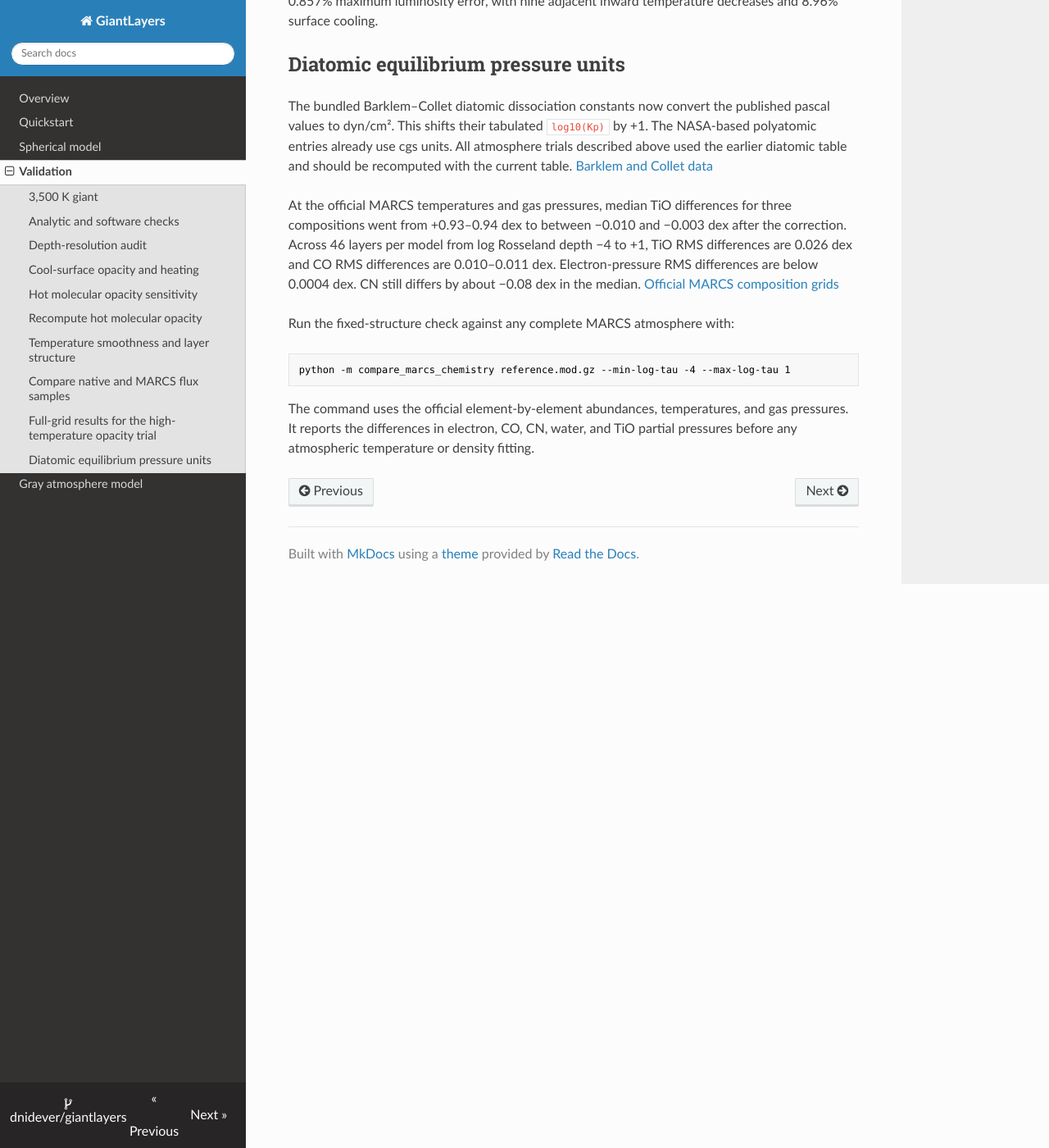
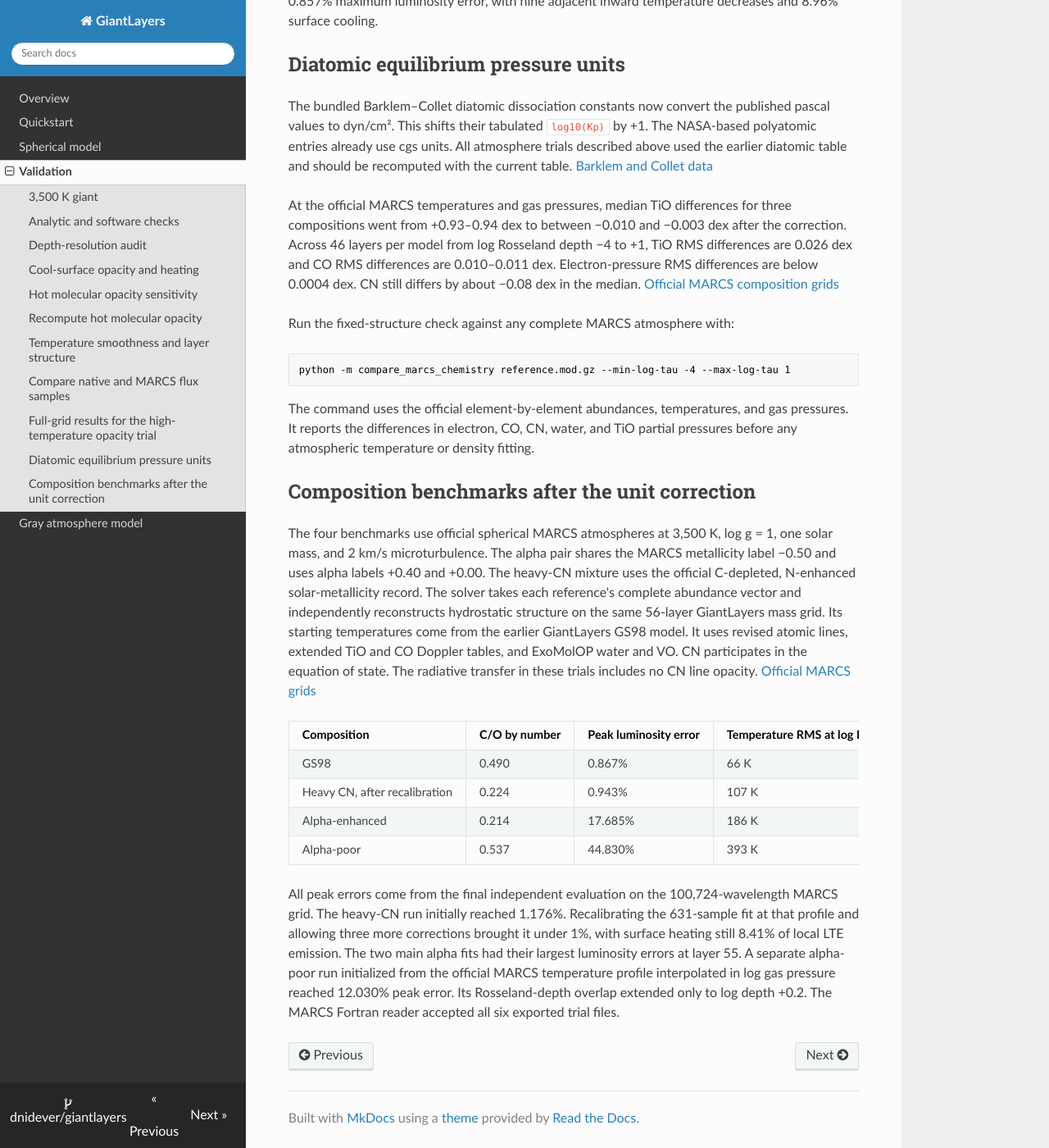
Before and after one commit to dnidever/giantlayers, an MkDocs documentation site: the page built from docs/validation.md, in a window 1280 px wide and 1400 px high, scrolled down 8366 px. Shown: the whole window at 82% size. Built offline with MkDocs 1.6.1, drawn with Linux system fonts in a browser that asks for light colours; nearby versions of some CDN libraries.

Commit message:
Record corrected composition benchmarks against official MARCS models

````diff
--- a/docs/validation.md
+++ b/docs/validation.md
@@ -169,3 +169,16 @@ python -m compare_marcs_chemistry reference.mod.gz --min-log-tau -4 --max-log-ta
 ```
 
 The command uses the official element-by-element abundances, temperatures, and gas pressures. It reports the differences in electron, CO, CN, water, and TiO partial pressures before any atmospheric temperature or density fitting.
+
+## Composition benchmarks after the unit correction
+
+The four benchmarks use official spherical MARCS atmospheres at 3,500 K, log g = 1, one solar mass, and 2 km/s microturbulence. The alpha pair shares the MARCS metallicity label −0.50 and uses alpha labels +0.40 and +0.00. The heavy-CN mixture uses the official C-depleted, N-enhanced solar-metallicity record. The solver takes each reference's complete abundance vector and independently reconstructs hydrostatic structure on the same 56-layer GiantLayers mass grid. Its starting temperatures come from the earlier GiantLayers GS98 model. It uses revised atomic lines, extended TiO and CO Doppler tables, and ExoMolOP water and VO. CN participates in the equation of state. The radiative transfer in these trials includes no CN line opacity. [Official MARCS grids](https://marcs.astro.uu.se/data.html)
+
+| Composition | C/O by number | Peak luminosity error | Temperature RMS at log Rosseland depth −2 to +1 |
+| --- | --- | --- | --- |
+| GS98 | 0.490 | 0.867% | 66 K |
+| Heavy CN, after recalibration | 0.224 | 0.943% | 107 K |
+| Alpha-enhanced | 0.214 | 17.685% | 186 K |
+| Alpha-poor | 0.537 | 44.830% | 393 K |
+
+All peak errors come from the final independent evaluation on the 100,724-wavelength MARCS grid. The heavy-CN run initially reached 1.176%. Recalibrating the 631-sample fit at that profile and allowing three more corrections brought it under 1%, with surface heating still 8.41% of local LTE emission. The two main alpha fits had their largest luminosity errors at layer 55. A separate alpha-poor run initialized from the official MARCS temperature profile interpolated in log gas pressure reached 12.030% peak error. Its Rosseland-depth overlap extended only to log depth +0.2. The MARCS Fortran reader accepted all six exported trial files.
````
